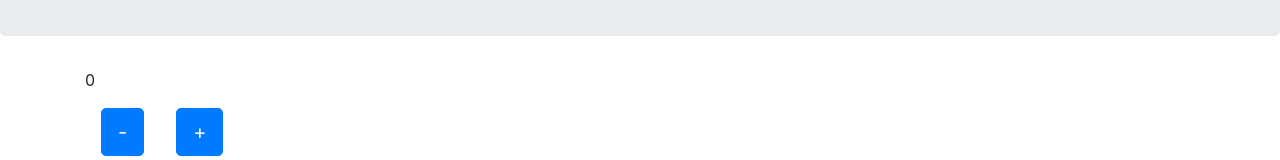
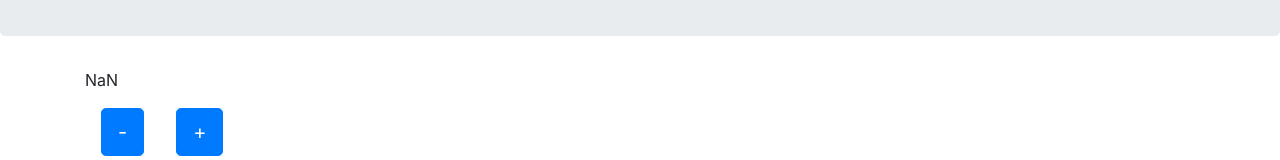
Before and after one commit to jjainga/40projectschallenge, a React (Create React App) app: page /Counter in a window 1280 px wide. Shown: the part 302-462 px from the top of the page. Built offline with nearby package versions, Linux system fonts and the light colour scheme.

Commit message:
save your progress with localstorage

```diff
--- a/src/components/ColorFlip.js
+++ b/src/components/ColorFlip.js
@@ -37,7 +37,7 @@ const ColorFlip = () => {
     const [modeState, setModeState] = useState(["monochrome", "monochrome-dark", "monochrome-light", "analogic", "complement", "analogic-complement", "triad", "quad"]);
     const [colorFlipState] = useState({
         title: "Color Flip",
-        message: "Click a button and see what happens! hopefully you like something colorful!"
+        message: "Click a button and see what happens! hopefully you like something colorful! This page uses thecolorapi.com for all the color images and hex codes"
     });
     const [colorArrayState, setColorArrayState] = useState({});
 
--- a/src/components/Counter.js
+++ b/src/components/Counter.js
@@ -9,6 +9,7 @@ const Counter = () => {
         title: "Counter!",
         message: "Count up, Count down! The choice is yours!"
     })
+
     const [actionState] = useState ([
         {
             name:"minus",
@@ -22,6 +23,9 @@ const Counter = () => {
         }
     ])
     const [countState, setCountState] = useState(0)
+    useEffect( () => {
+        setCountState( parseInt(localStorage.getItem("counter")))
+    },[])
 
     const count = (e) => {
         let counter = countState
@@ -29,10 +33,12 @@ const Counter = () => {
             case "add" :
                 let counts = counter + 1
                 setCountState(counts)
+                localStorage.setItem("counter", counts)
                 break;
             case "subtract" :
                 let counted = counter - 1
-                setCountState(counted);
+                setCountState(counted)
+                localStorage.setItem("counter", counted);
                 break;
             default:
         }
```
